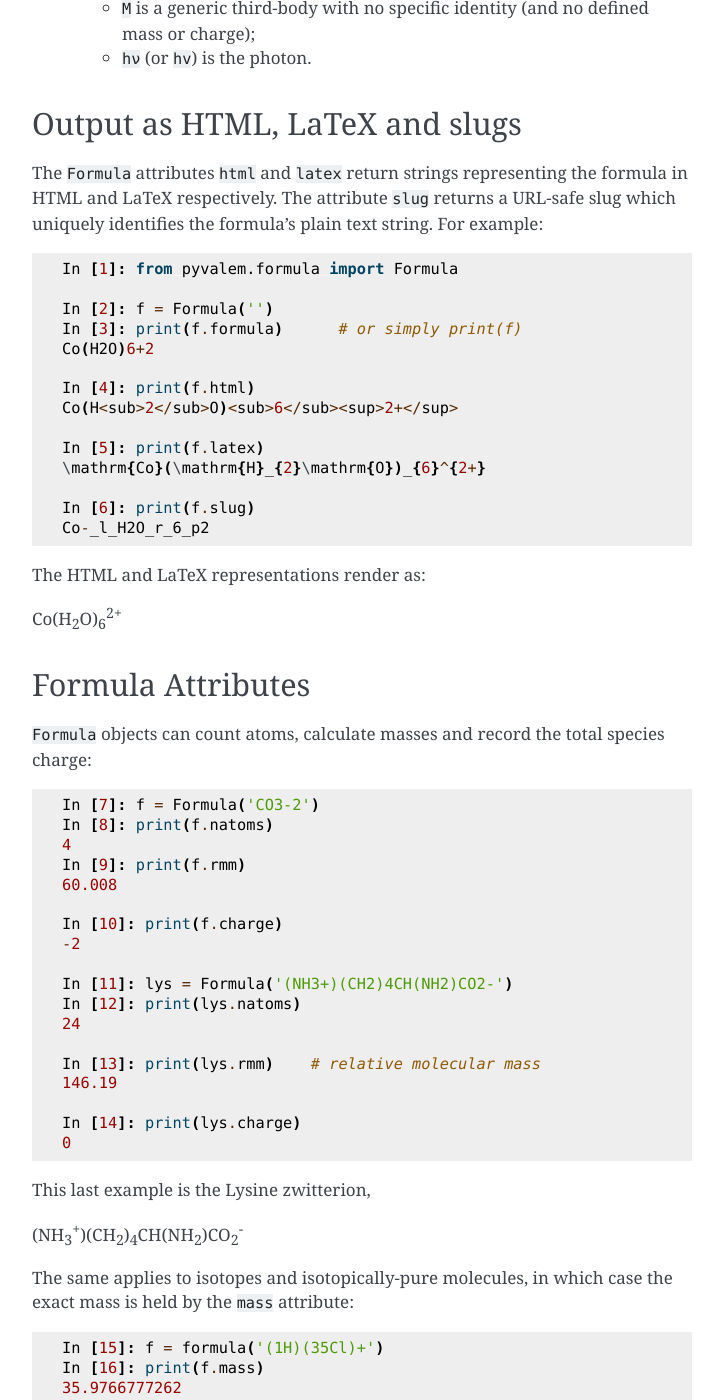
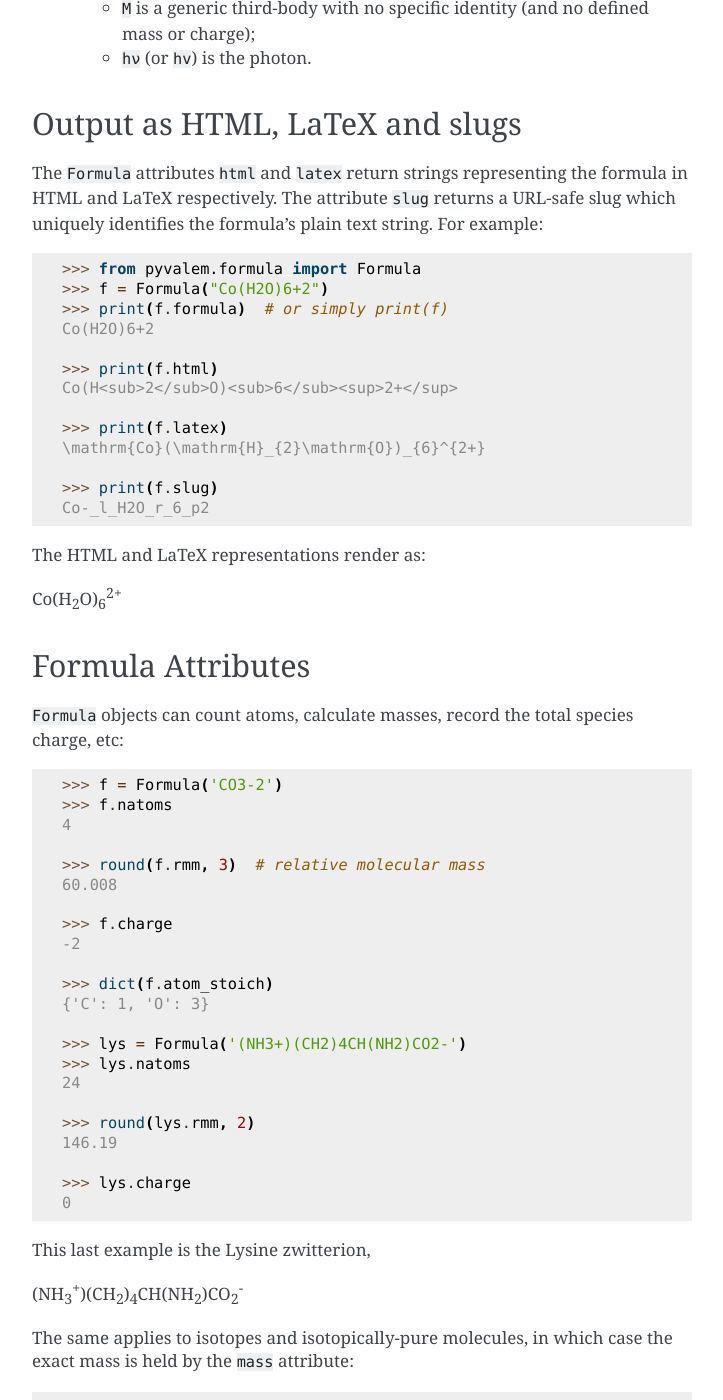
Before and after one commit to xnx/pyvalem, a Sphinx documentation site: the page built from doc/formula.rst, in a window 1280 px wide and 1400 px high, scrolled down 1065 px. Shown: the whole window, without its empty margins (388-1111 px from the left). Built offline with Sphinx 7.4.7, drawn with Linux system fonts in a browser that asks for light colours; some of the changed text lies outside the part shown.

Commit message:
fix the doc/formula.rst to be recognised by pytest and up to date.

```diff
--- a/doc/formula.rst
+++ b/doc/formula.rst
@@ -1,55 +1,75 @@
 Formula
 *******
 
-A ``Formula`` object instance represents the chemical formula of an atom, isotope, ion, molecule, molecular ion, or certain sorts of other particle. The ``Formula`` class has methods for producing representations of the formula in HTML, LaTeX and plain text.
+A ``Formula`` object instance represents the chemical formula of an atom, isotope, ion,
+molecule, molecular ion, or certain sorts of other particle.
+The ``Formula`` class has methods for producing representations of the formula in HTML,
+LaTeX and plain text.
 
-``Formula`` objects are not supposed to be unique (different ``Formula`` objects can represent the same formula); nor is their syntax or this library designed to be applied to large or complex molecules. PyValem is intended as a lightweight, easy-to-use library with an expressive syntax for representing many common small atoms and molecules and their isotopes, states and reactions.
+``Formula`` objects are not supposed to be unique (different ``Formula`` objects can
+represent the same formula); nor is their syntax or this library designed to be applied
+to large or complex molecules.
+PyValem is intended as a lightweight, easy-to-use library with an expressive syntax
+for representing many common small atoms and molecules and their isotopes,
+states and reactions.
 
-Furthermore, whilst some validation functionality is built into the library, PyValem does not attempt to verify that a provided formula is chemically plausible. In particular, it knows nothing about valence or oxidation state.
+Furthermore, whilst some validation functionality is built into the library,
+PyValem does not attempt to verify that a provided formula is chemically plausible.
+In particular, it knows nothing about valence or oxidation state.
 
 
 Instantiation
 =============
 
-A ``Formula`` object may be instantiated by passing a valid string, conforming to the following grammar:
+A ``Formula`` object may be instantiated by passing a valid string, conforming to the
+following grammar:
 
-* Single atoms, with atomic weights given by a default natural isotopic abundance are specfied with their element symbol, e.g. ``H``, ``Be``, ``Fr``.
-
-* Isotopes are specified in parentheses (round brackets) with the isotope mass number preceding the element symbol, e.g. ``(12C)``, ``(35Cl)``, ``(235U)``. Note that no caret (``^``) is used to indicate a superscript.
-
-* Charged species are specified with the charge following the formula in the format ``+n`` or ``-n``, where ``n`` may be omitted if it is 1. Do not use a caret (``^``) to indicate a superscript. For example, ``He+``, ``C+2``, ``W-``, ``(79Br)-2``.
-
-* Molecular formulas are written as a sequence of element symbols (which may be repeated for clarity over the structure), with their stoichiometries specified as an integer following the symbol. No underscore (``_``) character is used. For example, ``H2O``, ``(1H)2(16O)``, ``C2H6OH``, ``CH3CH2OH``, ``NH+``, ``CO3+2``.
-
+* Single atoms, with atomic weights given by a default natural isotopic abundance are
+  specified with their element symbol, e.g. ``H``, ``Be``, ``Fr``.
+* Isotopes are specified in parentheses (round brackets) with the isotope mass number
+  preceding the element symbol, e.g. ``(12C)``, ``(35Cl)``, ``(235U)``.
+  Note that no caret (``^``) is used to indicate a superscript.
+* Charged species are specified with the charge following the formula in the format
+  ``+n`` or ``-n``, where ``n`` may be omitted if it is 1.
+  Do not use a caret (``^``) to indicate a superscript.
+  For example, ``He+``, ``C+2``, ``W-``, ``(79Br)-2``.
+* Molecular formulas are written as a sequence of element symbols (which may be
+  repeated for clarity over the structure), with their stoichiometries specified as
+  an integer following the symbol. No underscore (``_``) character is used.
+  For example, ``H2O``, ``(1H)2(16O)``, ``C2H6OH``, ``CH3CH2OH``, ``NH+``, ``CO3+2``.
 * Moieties within formula can be bracketed for clarity, for example ``CH3C(CH3)2CH3``.
-
-* A limited number of formula prefixes are supported, for example ``L-CH3CH(NH2)CO2H``, ``cis-CH3CHCHCH3``, ``ortho-C6H4(CH3)2``
-
+* A limited number of formula prefixes are supported, for example ``L-CH3CH(NH2)CO2H``,
+  ``cis-CH3CHCHCH3``, ``ortho-C6H4(CH3)2``
 * There are some special species:
     * ``e-`` is the electron;
     * ``e+`` is the positron;
-    * ``M`` is a generic third-body with no specific identity (and no defined mass or charge);
+    * ``M`` is a generic third-body with no specific identity (and no defined mass or
+      charge);
     * ``hν`` (or ``hv``) is the photon.
 
 
 Output as HTML, LaTeX and slugs
 ===============================
 
-The ``Formula`` attributes ``html`` and ``latex`` return strings representing the formula in HTML and LaTeX respectively. The attribute ``slug`` returns a URL-safe slug which uniquely identifies the formula's plain text string. For example::
+The ``Formula`` attributes ``html`` and ``latex`` return strings representing the
+formula in HTML and LaTeX respectively.
+The attribute ``slug`` returns a URL-safe slug which uniquely identifies the
+formula's plain text string. For example:
 
-    In [1]: from pyvalem.formula import Formula
+.. code-block:: pycon
 
-    In [2]: f = Formula('')
-    In [3]: print(f.formula)      # or simply print(f)
+    >>> from pyvalem.formula import Formula
+    >>> f = Formula("Co(H2O)6+2")
+    >>> print(f.formula)  # or simply print(f)
     Co(H2O)6+2
 
-    In [4]: print(f.html)
+    >>> print(f.html)
     Co(H<sub>2</sub>O)<sub>6</sub><sup>2+</sup>
 
-    In [5]: print(f.latex)
+    >>> print(f.latex)
     \mathrm{Co}(\mathrm{H}_{2}\mathrm{O})_{6}^{2+}
 
-    In [6]: print(f.slug)
+    >>> print(f.slug)
     Co-_l_H2O_r_6_p2
 
 The HTML and LaTeX representations render as:
@@ -66,25 +86,32 @@
 Formula Attributes
 ==================
 
-``Formula`` objects can count atoms, calculate masses and record the total species charge::
+``Formula`` objects can count atoms, calculate masses, record the total species charge,
+etc:
 
-    In [7]: f = Formula('CO3-2')
-    In [8]: print(f.natoms)
+.. code-block:: pycon
+
+    >>> f = Formula('CO3-2')
+    >>> f.natoms
     4
-    In [9]: print(f.rmm)
+
+    >>> round(f.rmm, 3)  # relative molecular mass
     60.008
 
-    In [10]: print(f.charge)
+    >>> f.charge
     -2
 
-    In [11]: lys = Formula('(NH3+)(CH2)4CH(NH2)CO2-')
-    In [12]: print(lys.natoms)
+    >>> dict(f.atom_stoich)
+    {'C': 1, 'O': 3}
+
+    >>> lys = Formula('(NH3+)(CH2)4CH(NH2)CO2-')
+    >>> lys.natoms
     24
 
-    In [13]: print(lys.rmm)    # relative molecular mass
+    >>> round(lys.rmm, 2)
     146.19
 
-    In [14]: print(lys.charge)
+    >>> lys.charge
     0
 
 This last example is the Lysine zwitterion,
@@ -97,16 +124,22 @@
 
     $(\mathrm{N}\mathrm{H}_{3}^{+})(\mathrm{C}\mathrm{H}_{2})_{4}\mathrm{C}\mathrm{H}(\mathrm{N}\mathrm{H}_{2})\mathrm{C}\mathrm{O}_{2}^{-}$
 
-The same applies to isotopes and isotopically-pure molecules, in which case the exact mass is held by the ``mass`` attribute::
+The same applies to isotopes and isotopically-pure molecules, in which case the exact
+mass is held by the ``mass`` attribute:
 
-    In [15]: f = formula('(1H)(35Cl)+')
-    In [16]: print(f.mass)
+.. code-block:: pycon
+
+    >>> f = Formula('(1H)(35Cl)+')
+    >>> f.mass
     35.9766777262
 
-The stoichiometric formula can be output either in order of increasing atomic number (the default) or in alphabetical order::
+The stoichiometric formula can be output either in order of increasing atomic number
+(the default) or in alphabetical order:
 
-    In [17]: print(lys.stoichiometric_formula())
-    H14C6N2O2
+.. code-block:: pycon
 
-    In [18]: print(lys.stoichiometric_formula('alphabetical'))
-    C6H14N2O2
+    >>> lys.stoichiometric_formula()
+    'H14C6N2O2'
+
+    >>> lys.stoichiometric_formula('alphabetical')
+    'C6H14N2O2'
--- a/pyproject.toml
+++ b/pyproject.toml
@@ -3,7 +3,7 @@
 build-backend = "setuptools.build_meta"
 
 [tool.pytest.ini_options]
-addopts = "--doctest-modules --doctest-glob='README.rst'"
+addopts = "--doctest-modules --doctest-glob='**/*.rst'"
 
 [tool.tox]
 legacy_tox_ini = """
```
Also changed, not shown: 1 other file.
